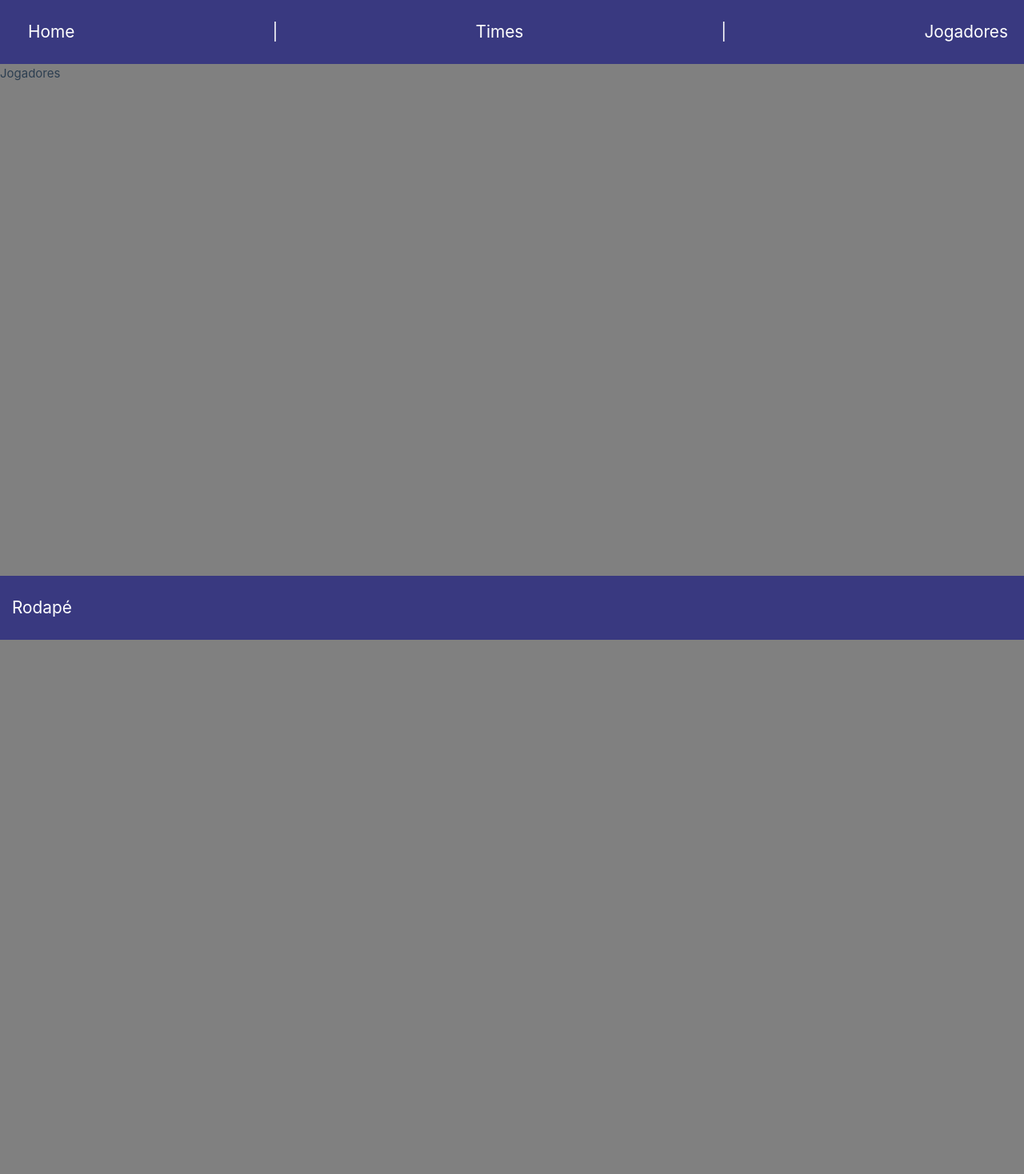
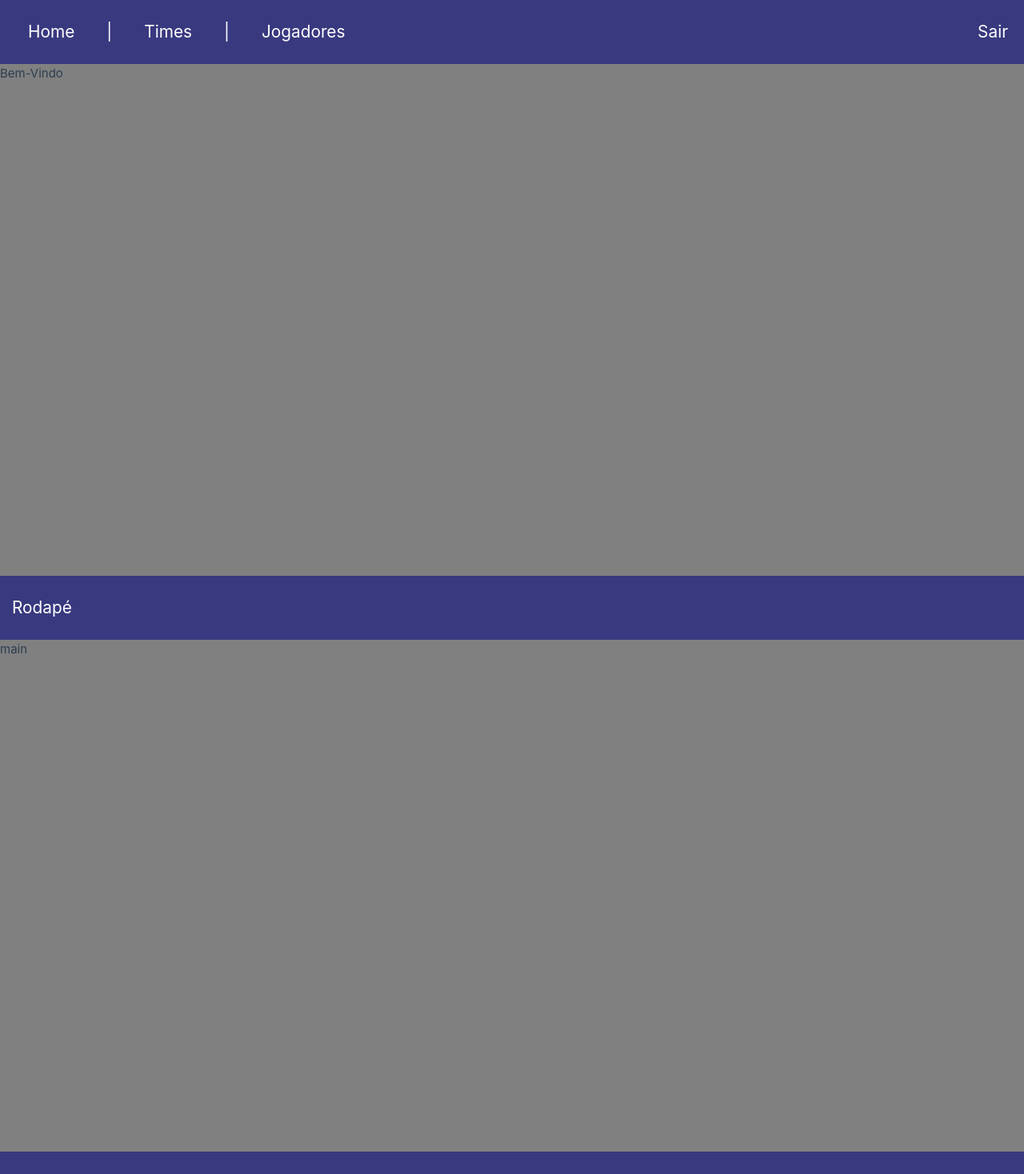
Before and after one commit to M4rcua/futebol-app, a Vue app: page /jogadores in a window 1280 px wide. Shown: the top 1468 px of the page at 80% size. Before the commit the page ends 800 px from the top, so only its background shows below. Built offline with nearby package versions, Linux system fonts and the light colour scheme.

Commit message:
atualização

```diff
--- a/src/App.vue
+++ b/src/App.vue
@@ -1,6 +1,22 @@
 <script></script>
 
 <template>
+  <header>
+    <div class="menu-esquerdo">
+      <span>Home</span>
+      <span>|</span>
+      <span>Times</span>
+      <span>|</span>
+      <span>Jogadores</span>
+    </div>
+
+    <div class="menu-direito">
+      <span>Sair</span>
+    </div>
+  </header>
+  <main>Bem-Vindo</main>
+  <footer>Rodapé</footer>
+
   <RouterView />
 </template>
 
--- a/src/views/HomeView.vue
+++ b/src/views/HomeView.vue
@@ -1,17 +1,4 @@
 <template>
-  <header>
-    <div class="menu-esquerdo">
-      <span>Home</span>
-      <span>|</span>
-      <span>Times</span>
-      <span>|</span>
-      <span>Jogadores</span>
-    </div>
-
-    <div class="menu-direito">
-      <span>Sair</span>
-    </div>
-  </header>
-  <main>Bem-Vindo</main>
-  <footer>Rodapé</footer>
+  <main>Bem-Vindos</main>
+  <footer></footer>
 </template>
--- a/src/views/JogadoresView.vue
+++ b/src/views/JogadoresView.vue
@@ -1,11 +1,4 @@
 <template>
-  <header>
-    <span>Home</span>
-    <span>|</span>
-    <span>Times</span>
-    <span>|</span>
-    <span>Jogadores</span>
-  </header>
-  <main>Jogadores</main>
-  <footer>Rodapé</footer>
+  <main>main</main>
+  <footer>footer</footer>
 </template>
--- a/src/views/TimesView.vue
+++ b/src/views/TimesView.vue
@@ -1,11 +1,4 @@
 <template>
-  <header>
-    <span>Home</span>
-    <span>|</span>
-    <span>Times</span>
-    <span>|</span>
-    <span>Jogadores</span>
-  </header>
-  <main>Times</main>
-  <footer>Rodapé</footer>
+  <main></main>
+  <footer></footer>
 </template>
```
